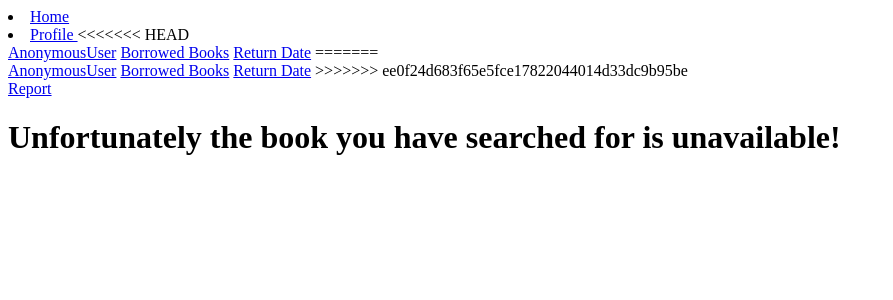
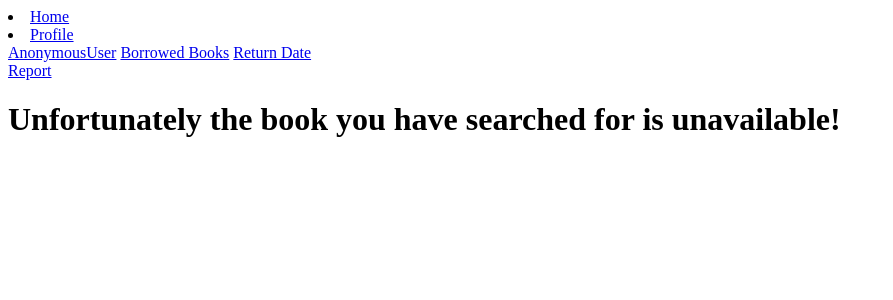
Before and after one commit to IannnnnW/library, a Django app: page /search_book/ in a window 1280 px wide. Shown: the top 300 px of the page, without its empty margins (0-893 px from the left). Run offline with Django 4.2, Linux system fonts and the light colour scheme.

Commit message:
made changes and added a profile.html

```diff
--- a/templates/books/main.html
+++ b/templates/books/main.html
@@ -51,17 +51,10 @@
 						aria-expanded="false"
 						href="profile.html">Profile
 					</a>
-<<<<<<< HEAD
 					<div class="dropdown-menu" aria-labelledby="navbarDropdownMenuLink">
 						<a class="dropdown-item" href="books/profile" >{{ user }}</a>
 						<a class="dropdown-item" href="books/profile">Borrowed Books</a>
 						<a class="dropdown-item" href="books/profile">Return Date</a>
-=======
-					<div class="dropdown-menu ml-auto mr-auto" aria-labelledby="navbarDropdownMenuLink">
-						<a class="dropdown-item" href="#">{{ user }}</a>
-						<a class="dropdown-item" href="#">Borrowed Books</a>
-						<a class="dropdown-item" href="#">Return Date</a>
->>>>>>> ee0f24d683f65e5fce17822044014d33dc9b95be
                         <div class="dropdown-divider"></div>
 						<a class="dropdown-item" href="books/profile">Report</a>
 					</div>
```
